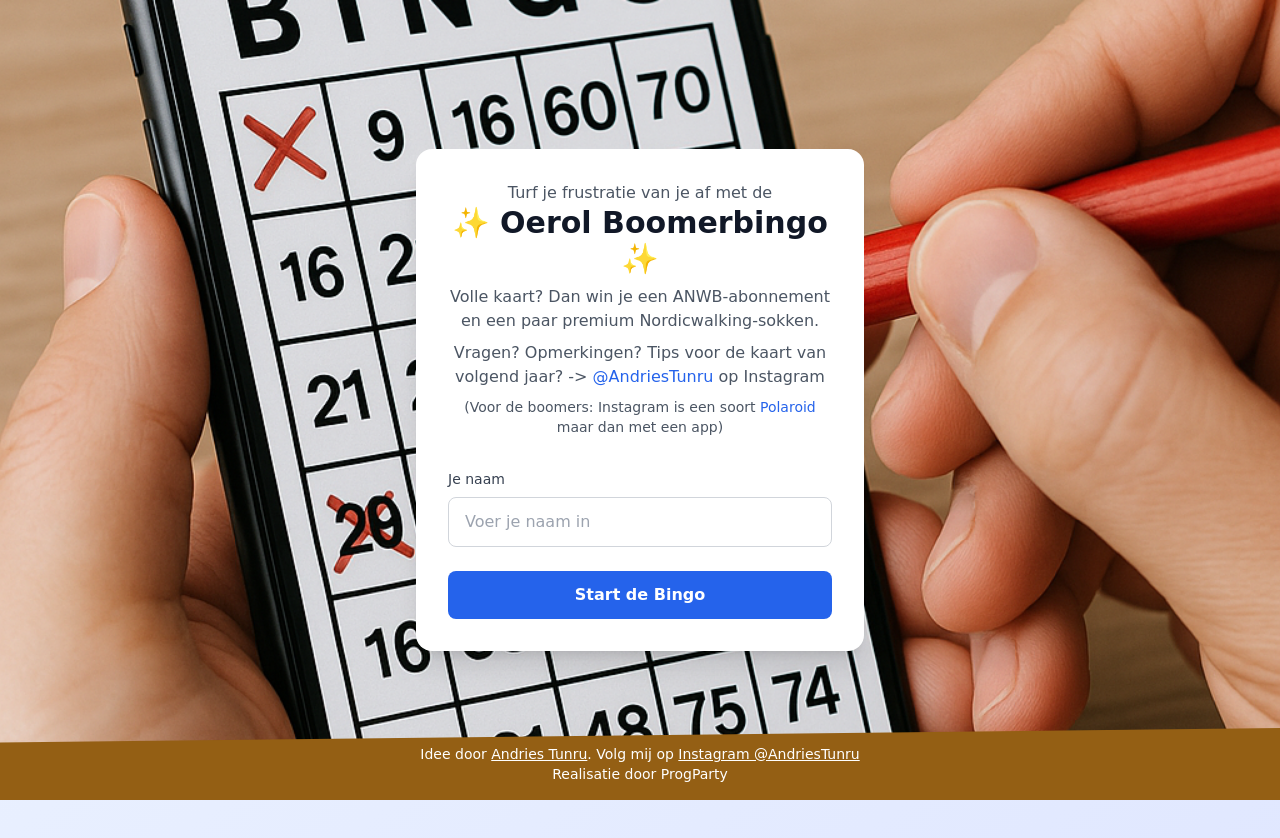
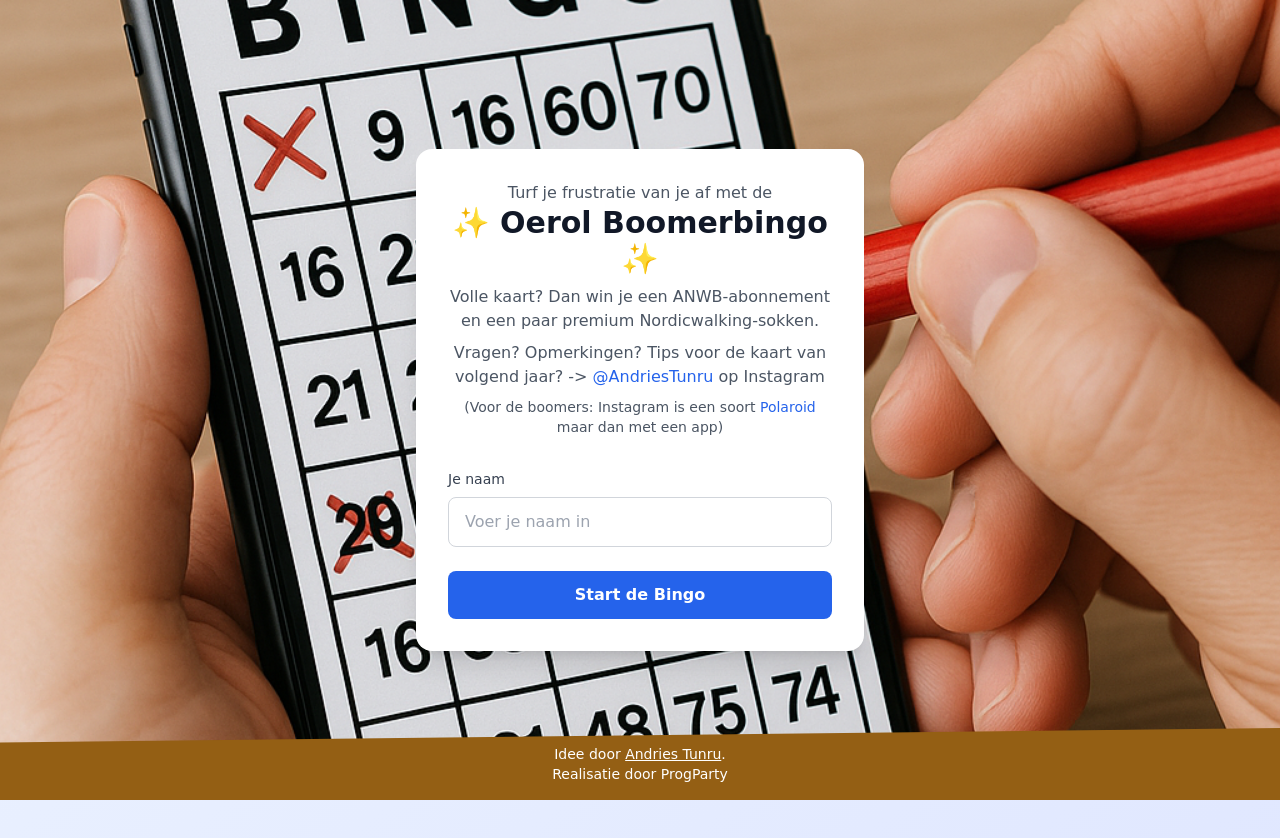
Before and after one commit to Prog-Party/oerol-boomer-bingo, a Next.js app: page / in a window 1280 px wide. Shown: the top 838 px of the page. Built offline with nearby package versions, Linux system fonts and the light colour scheme.

Commit message:
Remove Instagram link from Footer component

```diff
--- a/components/Footer.tsx
+++ b/components/Footer.tsx
@@ -26,15 +26,7 @@ export default function Footer() {
           >
             Andries Tunru
           </a>
-          . Volg mij op{' '}
-          <a
-            href="https://www.instagram.com/andriestunru"
-            target="_blank"
-            rel="noopener noreferrer"
-            className="text-white underline"
-          >
-            Instagram @AndriesTunru
-          </a>
+          .
         </p>
         Realisatie door ProgParty
       </div>
```
